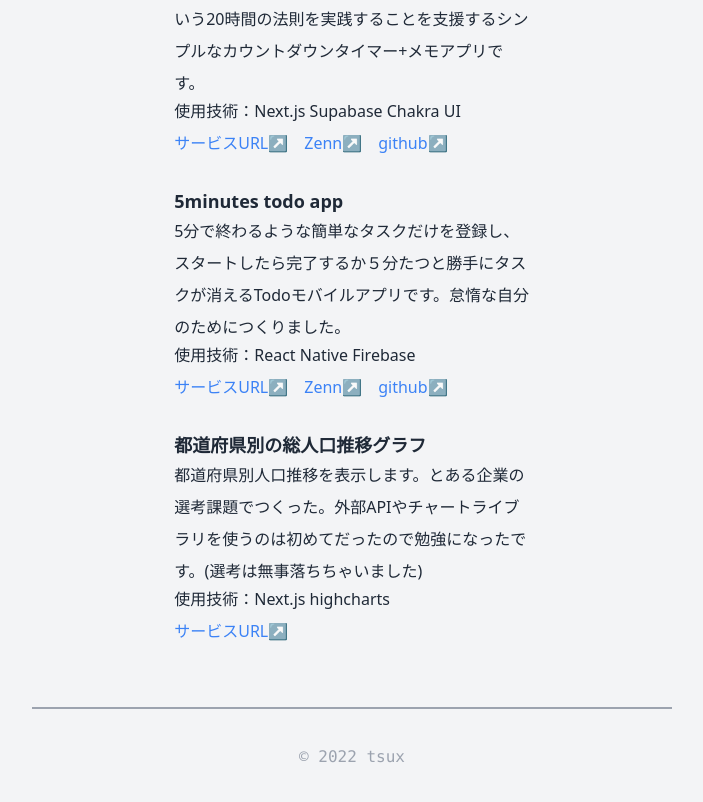
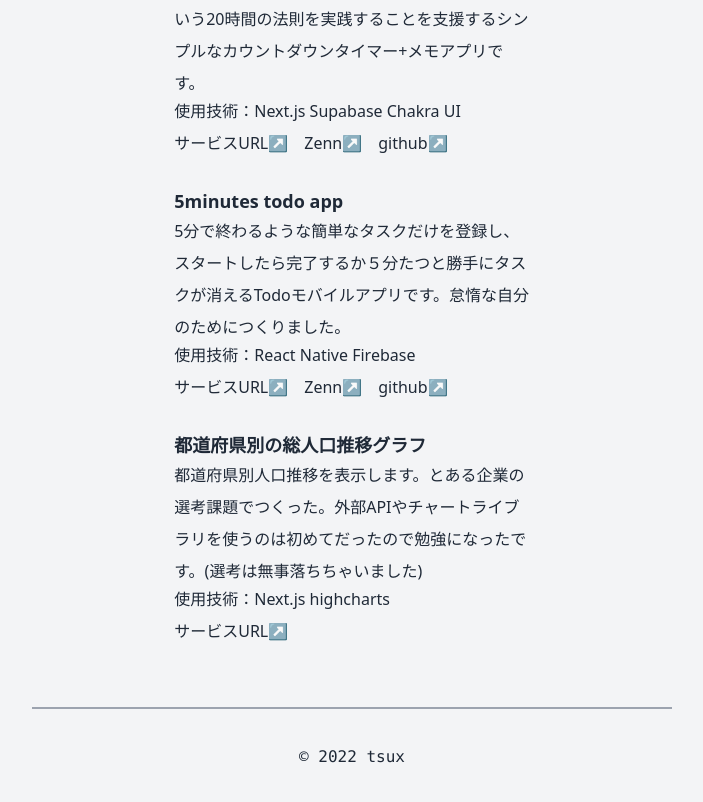
Before and after one commit to tsux-ssbu/jamstack-blog, a Next.js app: page / in a window 1280 px wide. Shown: the part 1040-1842 px from the top of the page, without its empty margins (288-991 px from the left). Built offline with nearby package versions, Linux system fonts and the light colour scheme.

Commit message:
♿️ アクセシビリティの改善

```diff
--- a/src/components/Footer/index.jsx
+++ b/src/components/Footer/index.jsx
@@ -2,7 +2,7 @@ export const Footer = () => {
   return (
     <div className="flex justify-center items-center p-8 mt-16 border-t-2 border-gray-400">
       <footer>
-        <p className="font-mono text-gray-400">© 2022 tsux</p>
+        <p className="font-mono ">© 2022 tsux</p>
       </footer>
     </div>
   );
--- a/src/components/Works/index.jsx
+++ b/src/components/Works/index.jsx
@@ -47,7 +47,7 @@ export const Works = () => {
         {PRODUCT_ITEMS.map((product) => {
           return (
             <div key={product.title} className="mt-8 ">
-              <h3 className="text-lg font-semibold">{product.title}</h3>
+              <span className="text-lg font-semibold">{product.title}</span>
               <p className="">{product.discription}</p>
               <span className="mt-2">
                 使用技術：
@@ -60,7 +60,7 @@ export const Works = () => {
                 <Link href={product.url}>
                   <a
                     target="_blank"
-                    className="mr-4 text-blue-500 hover:underline"
+                    className="mr-4 hover:text-blue-500 hover:underline"
                   >
                     サービスURL↗
                   </a>
@@ -69,7 +69,7 @@ export const Works = () => {
                   <Link href={product.zenn}>
                     <a
                       target="_blank"
-                      className="mr-4 text-blue-500 hover:underline"
+                      className="mr-4 hover:text-blue-500 hover:underline"
                     >
                       Zenn↗
                     </a>
@@ -79,7 +79,7 @@ export const Works = () => {
                   <Link href={product.github}>
                     <a
                       target="_blank"
-                      className="text-blue-500 hover:underline"
+                      className="hover:text-blue-500 hover:underline"
                     >
                       github↗
                     </a>
```
